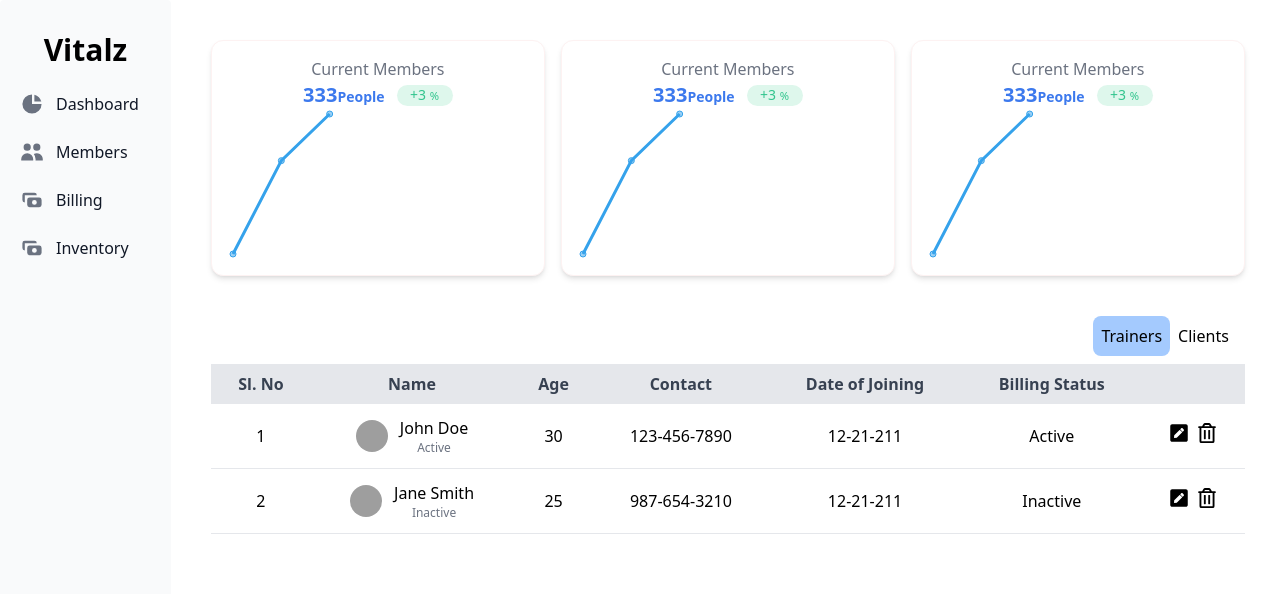
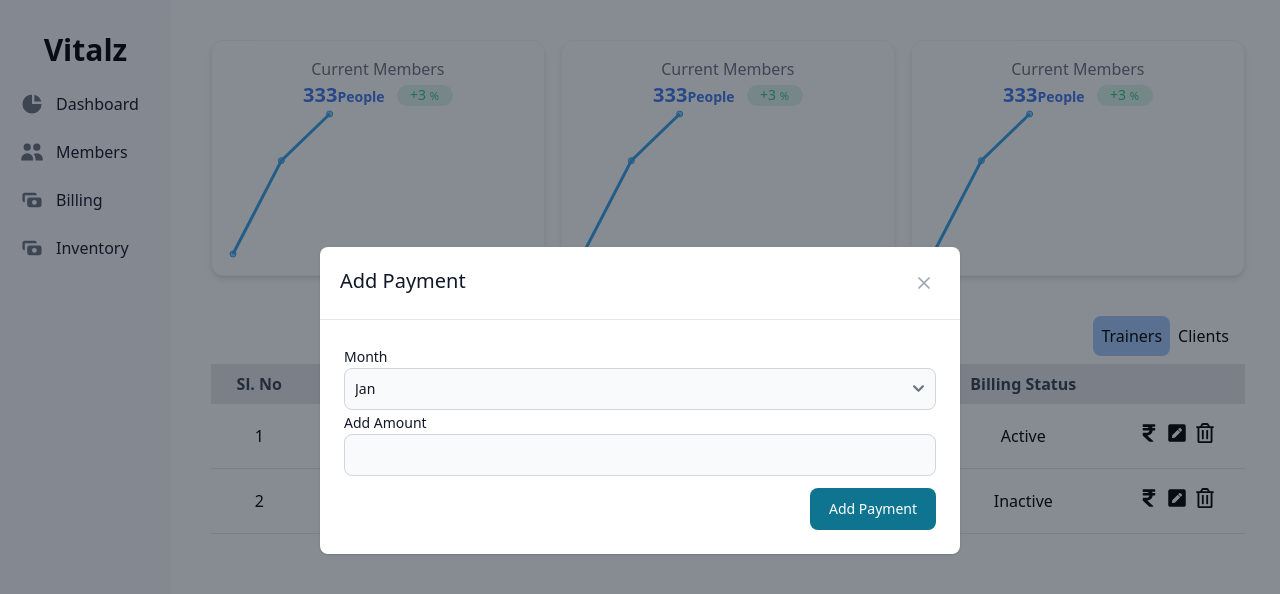
Before and after one commit to hknp796/vitalz, a React (Vite) app: page / in a window 1280 px wide. Both pictures are taken after a click on the button 1178 px from the left and 433 px from the top of the page. Shown: the top 594 px of the page. Built offline with nearby package versions, Linux system fonts and the light colour scheme; grey boxes are pictures that could not be loaded.

Commit message:
add payment for members

```diff
--- a/src/components/Table.jsx
+++ b/src/components/Table.jsx
@@ -1,14 +1,19 @@
-import { FaArrowRight, FaCaretRight, FaTrash,FaEdit,FaPenSquare,FaRegTrashAlt } from "react-icons/fa";
+import { FaPenSquare, FaRegTrashAlt, FaRupeeSign } from "react-icons/fa";
 import { useNavigate } from 'react-router-dom';
-import { Table } from 'flowbite-react';
+import { Button, Modal, Label, TextInput, Select } from 'flowbite-react';
 import { useState } from "react";
 
 export default function DataTable(props) {
+  const months = ["Jan", "Feb", "Mar", "Apr", "May", "Jun", "Jul", "Aug", "Sep", "Oct", "Nov", "Dec"];
+  const [openPaymentModal, setOpenPaymentModal] = useState(false);
+  const [inputValues, setInputValues] = useState({
+    month: '',
+    amount: '',
+  });
   const navigate = useNavigate()
   function selectClient() {
     props.details(props.person.name)
     navigate(`/${props.person.name}`)
-
   }
 
   const deleteUser = (e, user) => {
@@ -16,9 +21,25 @@ export default function DataTable(props) {
     e.stopPropagation()
   }
 
+  const handleInputChange = (event) => {
+    const { name, value } = event.target;
+    setInputValues({
+      ...inputValues,
+      [name]: value,
+    });
+  };
+
+  const submitForm = () => {
+    console.log(inputValues);
+  }
+
+  const setPayment = (id) => {
+    console.log({id});
+    setOpenPaymentModal(true)
+    // api calls
+  }
   return (
     <div className="">
-
       <table className="w-full">
         <thead>
           <tr className="bg-gray-200 text-gray-700">
@@ -48,17 +69,47 @@ export default function DataTable(props) {
               <td className="py-3 px-4">{client.dateOfJoining}</td>
               <td className="py-3 px-4">{client.billingStatus}</td>
               <td className="py-3 px-4">
+                <button className="mr-2" onClick={() => setPayment(client.id)}>
+                  <FaRupeeSign size={20} />
+                </button>
                 <button className="mr-2">
-                <FaPenSquare size={20}/>
+                  <FaPenSquare size={20} />
                 </button>
                 <button className="">
-                <FaRegTrashAlt size={20}/>
+                  <FaRegTrashAlt size={20} />
                 </button>
               </td>
             </tr>
           ))}
         </tbody>
       </table>
+      <Modal dismissible show={openPaymentModal} onClose={() => setOpenPaymentModal(false)} className='overflow-visible'>
+        <Modal.Header>Add Payment</Modal.Header>
+        <Modal.Body className='overflow-visible'>
+
+          <div>
+            <div className=" block">
+              <Label htmlFor="months" value="Month" />
+            </div>
+            <Select id="month" required
+              onChange={handleInputChange} name='month'>
+              {months.map((month) => (
+                <option key={month} value={month}>{month}</option>
+              ))}
+            </Select>
+          </div>
+          <div>
+            <div className="block">
+              <Label htmlFor="amount" value="Add Amount" />
+            </div>
+            <TextInput id="amount" type="number" required
+              onChange={handleInputChange} name='amount' />
+          </div>
+          <div className="flex justify-end mt-3">
+            <Button onClick={submitForm} > Add Payment</Button>
+          </div>
+        </Modal.Body>
+      </Modal>
     </div>
   );
 }
--- a/src/pages/Members.jsx
+++ b/src/pages/Members.jsx
@@ -32,12 +32,12 @@ function ClientDetails() {
     setJoiningDate(date)
   };
 
-  const handlingBirthDate = (date) =>{
+  const handlingBirthDate = (date) => {
     setBirthDate(date)
   }
   const submitForm = () => {
-    let form = {...inputValues,dateOfBirth,dateOfJoining}
-    console.log(form,'frm');
+    let form = { ...inputValues, dateOfBirth, dateOfJoining }
+    console.log(form, 'frm');
 
   }
   const tableHeaders = ['Sl. No', 'Name', 'Age', 'Contact', 'Date of Joining', 'Billing Status', ''];
@@ -64,6 +64,20 @@ function ClientDetails() {
               </div>
               <TextInput id="lname" type="text" required
                 onChange={handleInputChange} name='lastName' />
+            </div>
+            <div>
+              <div className="mb-2 block">
+                <Label htmlFor="age" value="Age" />
+              </div>
+              <TextInput id="age" type="text" required
+                onChange={handleInputChange} name='age' />
+            </div>
+            <div>
+              <div className="mb-2 block">
+                <Label htmlFor="contact" value="Contact" />
+              </div>
+              <TextInput id="contact" type="text" required
+                onChange={handleInputChange} name='contact' />
             </div>
             <div>
               <div className="mb-2 block">
@@ -95,6 +109,8 @@ function ClientDetails() {
         </Modal.Body>
       </Modal>
 
+
+
     </div>
   )
 }
```
